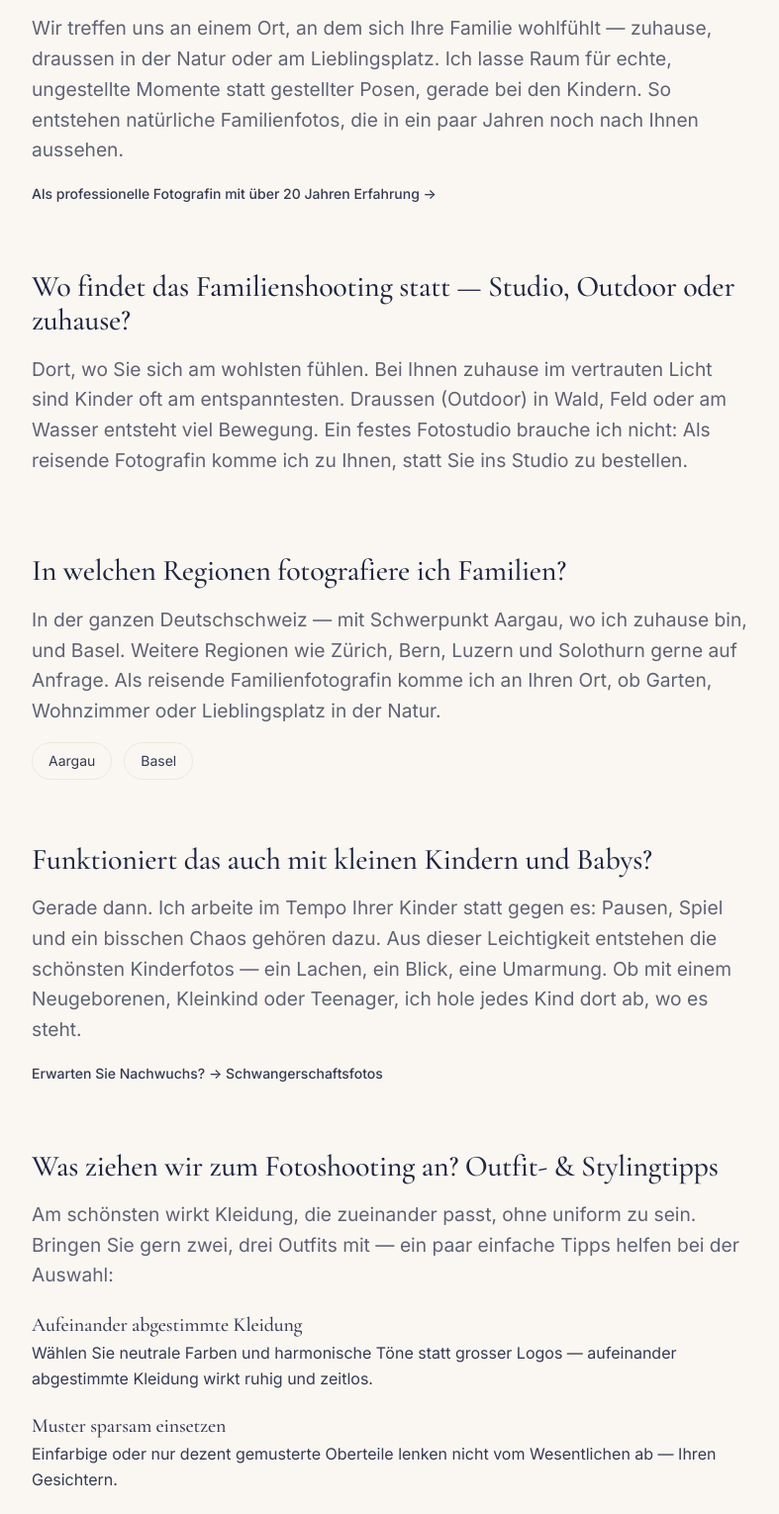
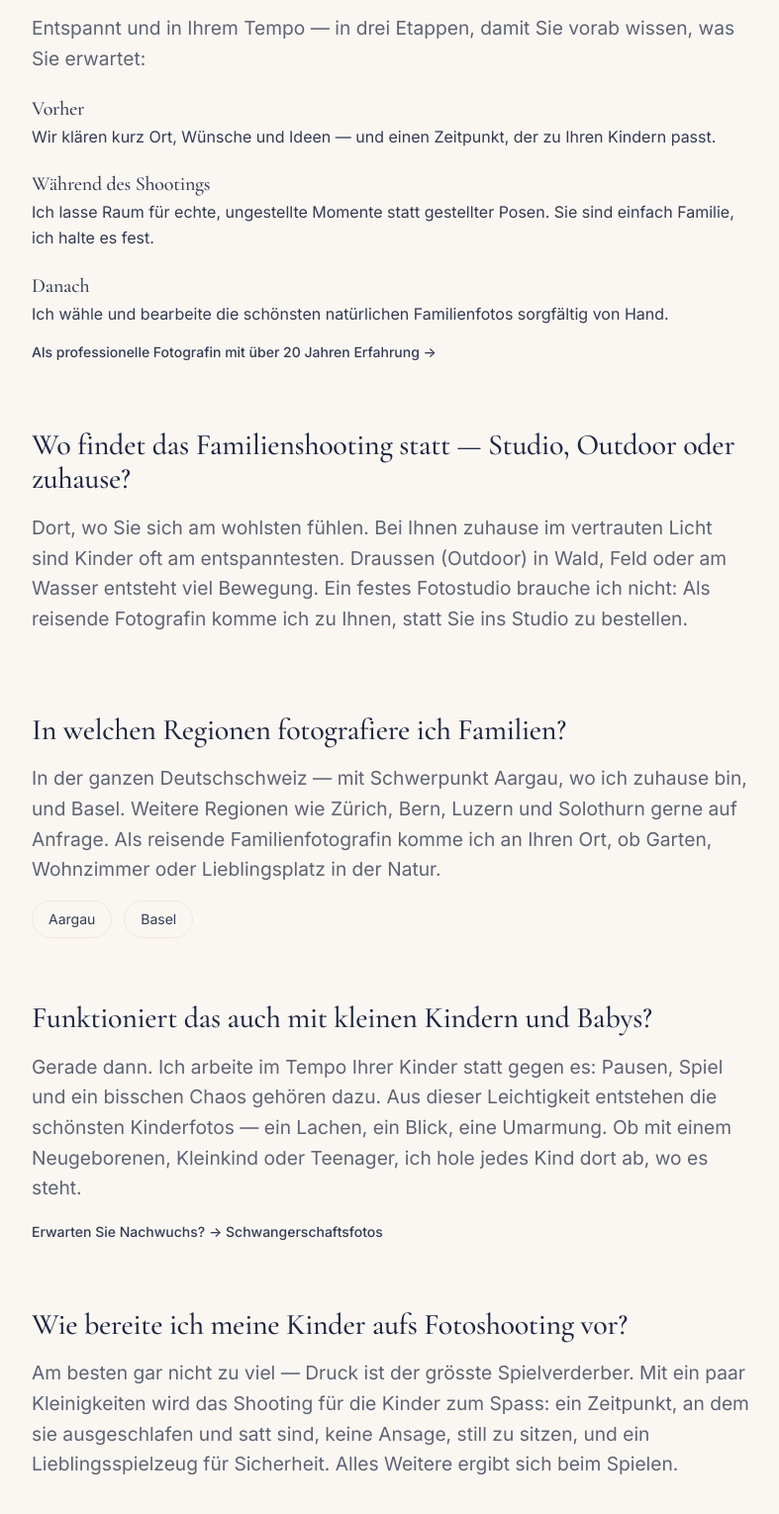
Before and after one commit to aigovernancepe/mariluzfotografia, an Astro site: page /familienfotografie in a window 1280 px wide. Shown: the part 659-2189 px from the top of the page at 99% size, without its empty margins (244-1031 px from the left). Built offline with nearby package versions, Linux system fonts and the light colour scheme; Astro itself is replaced by a stand-in of ours.

Commit message:
Familie: H3-Hierarchie fixen + schwache Fragen/Heading-Terms nachziehen
- H3-Nesting-Bug behoben: 3 H3 lagen isoliert in einer Capsule (NeuronWriter:
  „keinem H2 zugeordnet", Consistent hierarchy 0%). Jetzt 2 verteilte Cluster
  (Ablauf-Schritte + Outfit) — je klar unter ihrer H2
- Neue Capsule „Wie bereite ich meine Kinder aufs Fotoshooting vor?"
  (Frage war 20% Coverage)
- Delivery-Heading trägt „Familienfotos" (40% H2-Term)

Co-Authored-By: Claude Opus 4.8 (1M context) <noreply@anthropic.com>

```diff
--- a/src/pages/familienfotografie.astro
+++ b/src/pages/familienfotografie.astro
@@ -30,8 +30,14 @@ const h3Class = 'mt-6 text-xl';
     ctaHref="/kontakt/" ctaLabel="Fotoshooting anfragen" />
 
   <Capsule question="Wie läuft ein Familienshooting ab?"
-    answer="Wir treffen uns an einem Ort, an dem sich Ihre Familie wohlfühlt — zuhause, draussen in der Natur oder am Lieblingsplatz. Ich lasse Raum für echte, ungestellte Momente statt gestellter Posen, gerade bei den Kindern. So entstehen natürliche Familienfotos, die in ein paar Jahren noch nach Ihnen aussehen.">
-    <a href="/ueber-mich/" class={linkClass}>Als professionelle Fotografin mit über 20 Jahren Erfahrung →</a>
+    answer="Entspannt und in Ihrem Tempo — in drei Etappen, damit Sie vorab wissen, was Sie erwartet:">
+    <h3 class={h3Class}>Vorher</h3>
+    <p class="mt-1">Wir klären kurz Ort, Wünsche und Ideen — und einen Zeitpunkt, der zu Ihren Kindern passt.</p>
+    <h3 class={h3Class}>Während des Shootings</h3>
+    <p class="mt-1">Ich lasse Raum für echte, ungestellte Momente statt gestellter Posen. Sie sind einfach Familie, ich halte es fest.</p>
+    <h3 class={h3Class}>Danach</h3>
+    <p class="mt-1">Ich wähle und bearbeite die schönsten natürlichen Familienfotos sorgfältig von Hand.</p>
+    <a href="/ueber-mich/" class={`${linkClass} mt-4 inline-block`}>Als professionelle Fotografin mit über 20 Jahren Erfahrung →</a>
   </Capsule>
 
   <Capsule question="Wo findet das Familienshooting statt — Studio, Outdoor oder zuhause?"
@@ -53,6 +59,9 @@ const h3Class = 'mt-6 text-xl';
     <a href="/schwangerschaftsfotos/" class={linkClass}>Erwarten Sie Nachwuchs? → Schwangerschaftsfotos</a>
   </Capsule>
 
+  <Capsule question="Wie bereite ich meine Kinder aufs Fotoshooting vor?"
+    answer="Am besten gar nicht zu viel — Druck ist der grösste Spielverderber. Mit ein paar Kleinigkeiten wird das Shooting für die Kinder zum Spass: ein Zeitpunkt, an dem sie ausgeschlafen und satt sind, keine Ansage, still zu sitzen, und ein Lieblingsspielzeug für Sicherheit. Alles Weitere ergibt sich beim Spielen." />
+
   <Capsule question="Was ziehen wir zum Fotoshooting an? Outfit- & Stylingtipps"
     answer="Am schönsten wirkt Kleidung, die zueinander passt, ohne uniform zu sein. Bringen Sie gern zwei, drei Outfits mit — ein paar einfache Tipps helfen bei der Auswahl:">
     <h3 class={h3Class}>Aufeinander abgestimmte Kleidung</h3>
@@ -66,7 +75,7 @@ const h3Class = 'mt-6 text-xl';
   <Capsule question="Was passiert bei schlechtem Wetter?"
     answer="Kein Grund zur Sorge. Bei einem Outdoor-Shooting behalten wir das Wetter im Blick und verschieben unkompliziert, wenn es nötig ist. Alternativ weichen wir nach drinnen aus — zu Ihnen nach Hause, wo weiches Tageslicht durch die Fenster fällt. So oder so bekommen Sie Ihre Familienfotos." />
 
-  <Capsule question="Wie lange dauert ein Shooting, und wie viele Bilder bekomme ich?"
+  <Capsule question="Wie lange dauert ein Shooting, und wie viele Familienfotos bekomme ich?"
     answer="Rechnen Sie mit rund ein bis zwei Stunden — genug Zeit, damit alle ankommen und sich lösen. Danach wähle und bearbeite ich die schönsten Aufnahmen sorgfältig von Hand und stelle sie Ihnen als Familienfotos zum Herunterladen bereit — Erinnerungen für die Ewigkeit.">
     <!-- TODO: konkrete Lieferzeit + ungefähre Bildanzahl nach Mariluz-Input — hebt Fact-Density -->
   </Capsule>
```
